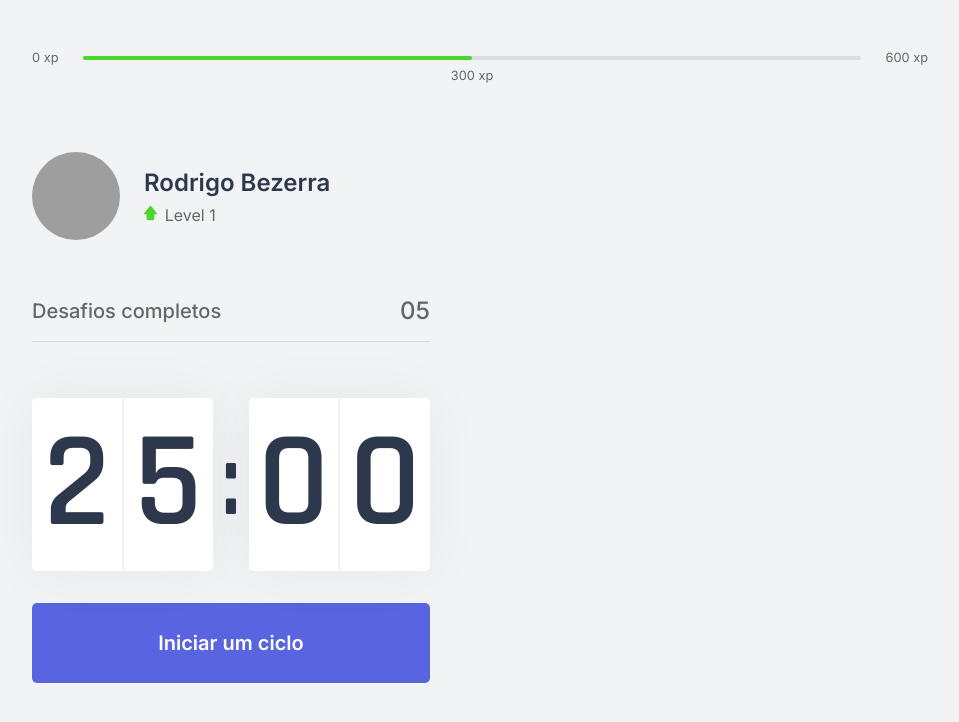
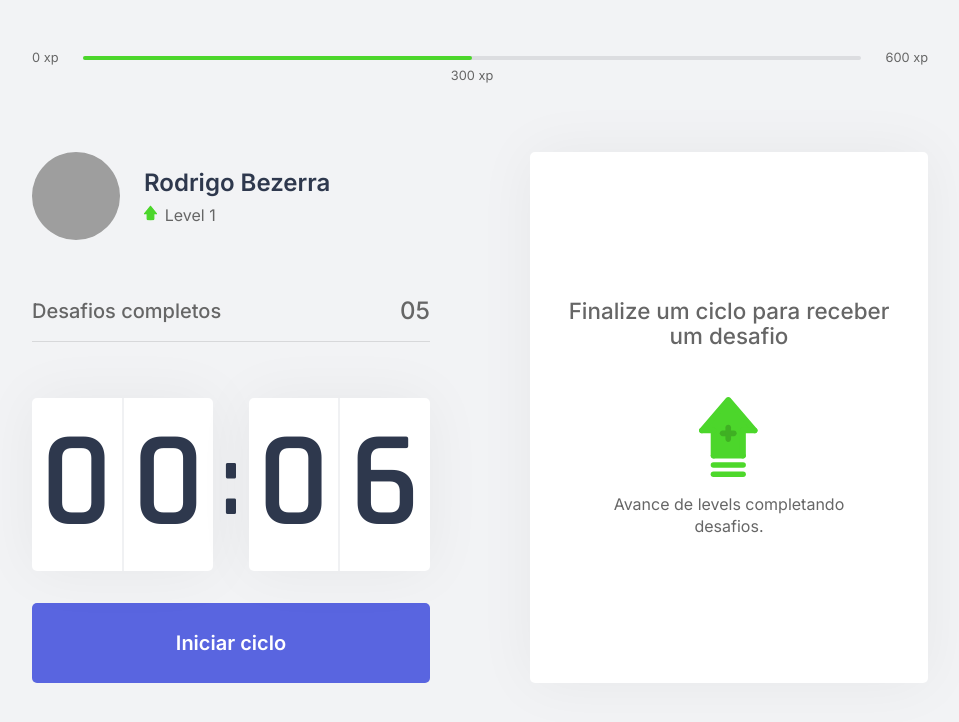
Before and after one commit to bezerrarodrigo/moveitrs, a Next.js app: page / in a window 1280 px wide. Shown: the top 722 px of the page, without its empty margins (160-1119 px from the left). Built offline with nearby package versions, Linux system fonts and the light colour scheme; grey boxes are pictures that could not be loaded.

Commit message:
Adicionado componente ChallengeBox

```diff
--- /dev/null
+++ b/src/components/ChallengeBox.tsx
@@ -0,0 +1,15 @@
+import styles from '../styles/components/ChallengeBox.module.css'
+
+export function ChallengeBox() {
+  return (
+    <div className={styles.challengeBoxContainer}>
+      <div className={styles.challengeNotActive}>
+        <strong>Finalize um ciclo para receber um desafio</strong>
+        <p>
+          <img src="./icons/level-up.svg" alt="Level Up" />
+          Avance de levels completando desafios.
+        </p>
+      </div>
+    </div>
+  )
+}
--- a/src/components/Countdown.tsx
+++ b/src/components/Countdown.tsx
@@ -1,13 +1,15 @@
 import { useEffect, useState } from 'react'
-import { idText } from 'typescript';
 import styles from '../styles/components/Countdown.module.css'
 
 export function Countdown() {
 
+  //
+  let countdownTimeOut: NodeJS.Timeout
+
   //state
-  const [time, setTime] = useState(25 * 60); //tempo em segundos
-  const [active, setActive] = useState(false); //contador parado ou contando
-
+  const [time, setTime] = useState(0.1 * 60); //tempo em segundos
+  const [isActive, setIsActive] = useState(false); //contador parado ou contando
+  const [hasFinished, setHasFinished] = useState(false)
   // arredonda o valor pra menos 24:59 -> 24
   const minutes = Math.floor(time / 60);
   const seconds = time % 60;
@@ -18,19 +20,28 @@
 
   function startCountdown() {
     // ativa o contador
-    setActive(true);
+    setIsActive(true);
+  }
 
+  function resetCountdown() {
+    clearTimeout(countdownTimeOut)
+    setIsActive(false);
+    setTime(0.1 * 60)
   }
 
   // executo a função sempre que o valor de active mudar (array de dependências)
   useEffect(() => {
-    if (active && time > 0) {
+    if (isActive && time > 0) {
       // executa somente uma vez
-      setTimeout(() => {
+      countdownTimeOut = setTimeout(() => {
         setTime(time - 1);
       }, 1000)
+    } else if (isActive && time === 0) {
+      setHasFinished(true);
+      setIsActive(false);
+
     }
-  }, [active, time]) // colocando o time como dependência o useEffect (setTimeOut) roda a cada segundo
+  }, [isActive, time]) // colocando o time como dependência o useEffect (setTimeOut) roda a cada segundo pois a variável time é alterada de acordo
 
 
   return (
@@ -46,9 +57,23 @@
           <span>{secondRight}</span>
         </div>
       </div>
-      <button type="button" className={styles.countDownButton} onClick={startCountdown}>
-        Iniciar um ciclo
-      </button>
+
+      {hasFinished ? (
+        <button disabled className={styles.countDownButton}>
+          Ciclo encerrado
+        </button>
+      ) : (
+          <>
+            {isActive ? (<button type="button" className={`${styles.countDownButton} ${styles.countDownButtonActive}`} onClick={resetCountdown}>
+              Abandonar ciclo
+            </button>) : (<button type="button" className={styles.countDownButton} onClick={startCountdown}>
+              Iniciar ciclo
+            </button>)}
+          </>
+        )}
+
+
+
     </div>
   )
 }
--- a/src/pages/index.tsx
+++ b/src/pages/index.tsx
@@ -1,9 +1,12 @@
+import Head from 'next/head'
+
+
 import { CompleteChallenge } from "../components/CompleteChallenges";
+import { ChallengeBox } from "../components/ChallengeBox";
 import { Countdown } from "../components/Countdown";
 import { ExperienceBar } from "../components/ExperienceBar";
 import { Profile } from "../components/Profile";
 
-import Head from 'next/head'
 
 import styles from '../styles/pages/Home.module.css';
 
@@ -21,6 +24,7 @@
           <Countdown />
         </div>
         <div>
+          <ChallengeBox />
         </div>
       </section>
     </div>
--- /dev/null
+++ b/src/styles/components/ChallengeBox.module.css
@@ -0,0 +1,46 @@
+.challengeBoxContainer {
+  height: 100%;
+
+  background: var(--white);
+  border-radius: 5px;
+  box-shadow: 0 0 60px rgba(0, 0, 0, 0.05);
+  padding: 1.5rem 2rem;
+
+
+  display: flex;
+  flex-direction: column;
+  justify-content: center;
+  align-items: center;
+
+  text-align: center;
+
+}
+
+.challengeBoxContainer h1 {
+  width: 251px;
+}
+
+.challengeNotActive {
+  display: flex;
+  flex-direction: column;
+  align-items: center;
+}
+
+.challengeNotActive strong {
+  font-size: 1.4rem;
+  font-weight: 500;
+  line-height: 1.6rem;
+}
+
+.challengeNotActive p {
+ display: flex;
+ flex-direction: column;
+ align-items: center;
+ line-height: 1.4rem;
+ max-width: 70%;
+ margin-top: 3rem;
+}
+
+.challengeNotActive p img {
+margin-bottom: 1rem;
+}
--- a/src/styles/components/Countdown.module.css
+++ b/src/styles/components/Countdown.module.css
@@ -57,6 +57,22 @@
  transition: background-color 0.2s;
 }
 
-.countDownButton:hover {
+.countDownButton:not(:disabled):hover {
   background: var(--blue-dark);
 }
+
+
+.countDownButtonActive {
+  background: var(--white);
+  color: var(--title);
+}
+.countDownButtonActive:not(:disabled):hover {
+  background: var(--red);
+  color: var(--white);
+}
+
+.countDownButton:disabled {
+cursor: not-allowed;
+background: var(--white);
+color: var(--text);
+}
--- a/src/styles/global.css
+++ b/src/styles/global.css
@@ -42,6 +42,7 @@
 
 button {
   cursor: pointer;
+  outline-style: none;
 }
 
 a {
```
